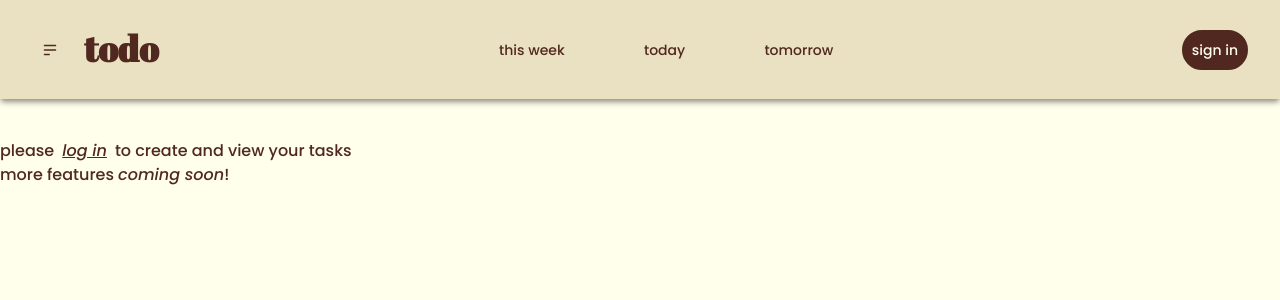
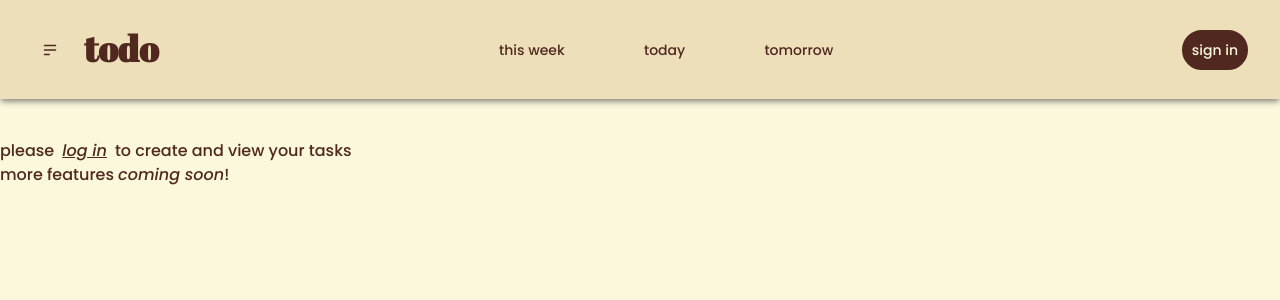
Before and after one commit to uyk23/todo, a React (Vite) app in the folder frontend/: page / in a window 1280 px wide. Shown: the top 300 px of the page. Built offline with nearby package versions, Linux system fonts and the light colour scheme; no server answers.

Commit message:
Update sweet theme color palettes

```diff
--- a/frontend/src/index.css
+++ b/frontend/src/index.css
@@ -15,11 +15,11 @@
         --primary-font: "Abril Fatface", "serif";
         --secondary-font: "Poppins", "sans-serif";
 
-        --main-bg-color: #FFFFEB;
-        --secondary-bg-color: #E9E1C1;
+        --main-bg-color: #fbf8dc;
+        --secondary-bg-color: #eddfb9;
         --task-color: #A8CFB9;
         --text-color: #50281F;
-        --main-color: #F4E65A50;
+        --main-color: #f4dd5a75;
         --secondary-color: #50281F;
         --secondary-light-color: #50281F75;
         --warning-color-1: #f083839f;
@@ -36,7 +36,7 @@
         --secondary-bg-color: #50281F;
         --task-color: #232c27;
         --text-color: #ede9cf;
-        --main-color: #684f0bd2;
+        --main-color: #7b5d0ad2;
         --secondary-color: #ede9cf;
         --secondary-light-color: #ede9cf8f;
         --warning-color-1: #601111b4;
```
